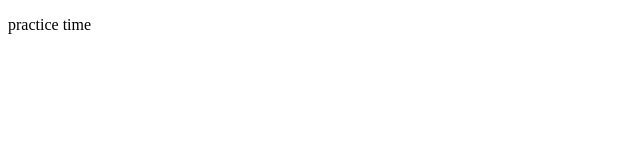
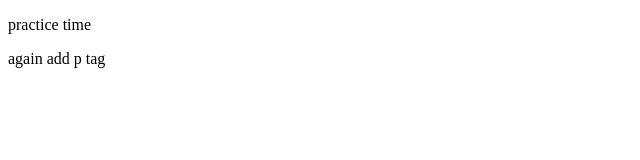
Before and after one commit to mustakim6/mysimplewebsite, a plain HTML site: page index.html in a window 1280 px wide. Shown: the whole page, without its empty margins (0-640 px from the left). Drawn offline with Linux system fonts and the light colour scheme.

Commit message:
extra p tag

```diff
--- a/index.html
+++ b/index.html
@@ -7,5 +7,6 @@
 </head>
 <body>
     <p>practice time</p>
+    <p>again add p tag</p>
 </body>
 </html>
```
